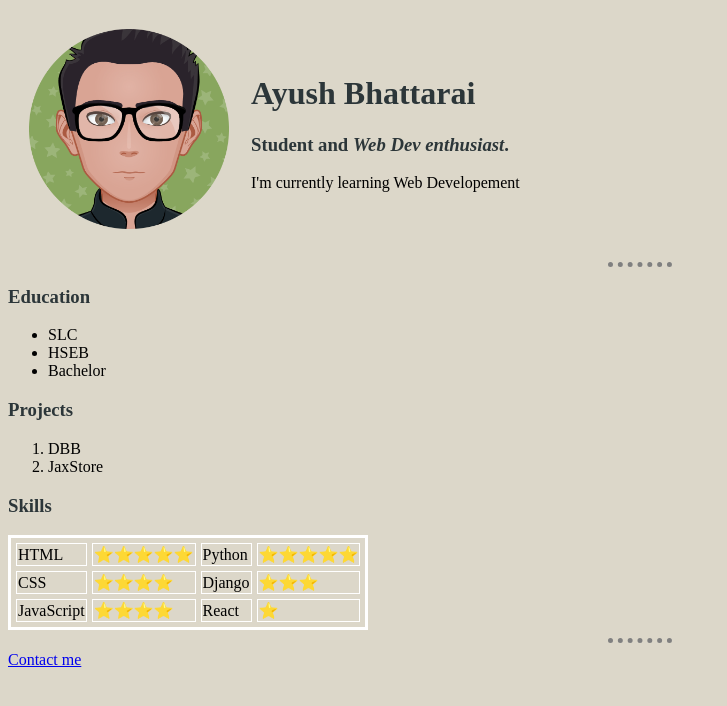
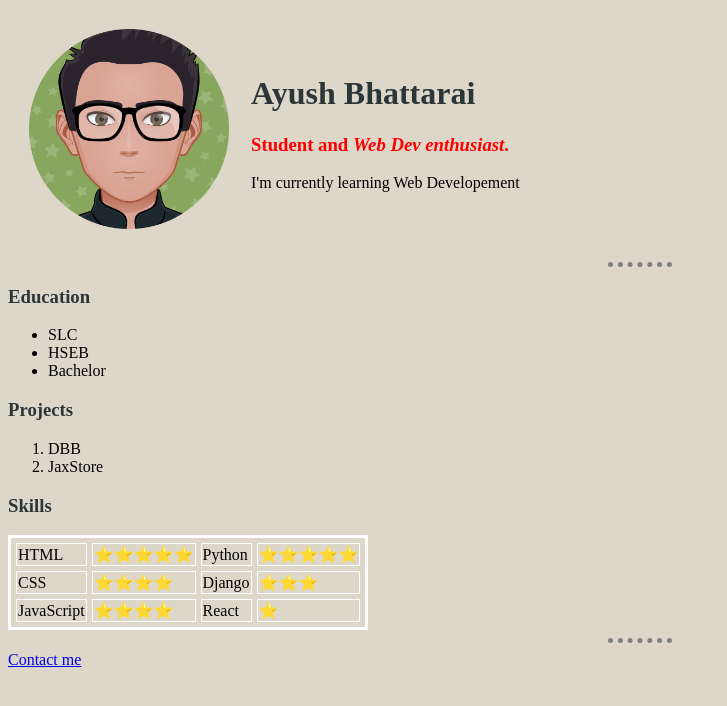
Before and after one commit to aaxyat/CV, a plain HTML site: page index.html in a window 1280 px wide. In both pictures the pointer is over the element 385 px from the left and 144 px from the top of the page. Shown: the whole page, without its empty margins (0-727 px from the left). Drawn offline with Linux system fonts and the light colour scheme.

Commit message:
Add hover

```diff
--- a/css/style.css
+++ b/css/style.css
@@ -12,6 +12,9 @@ hr {
 h3{
     color: #2C3639
 }
+h3:hover{
+    color: red;
+}
 
 h1{
     color: #2C3639
```
